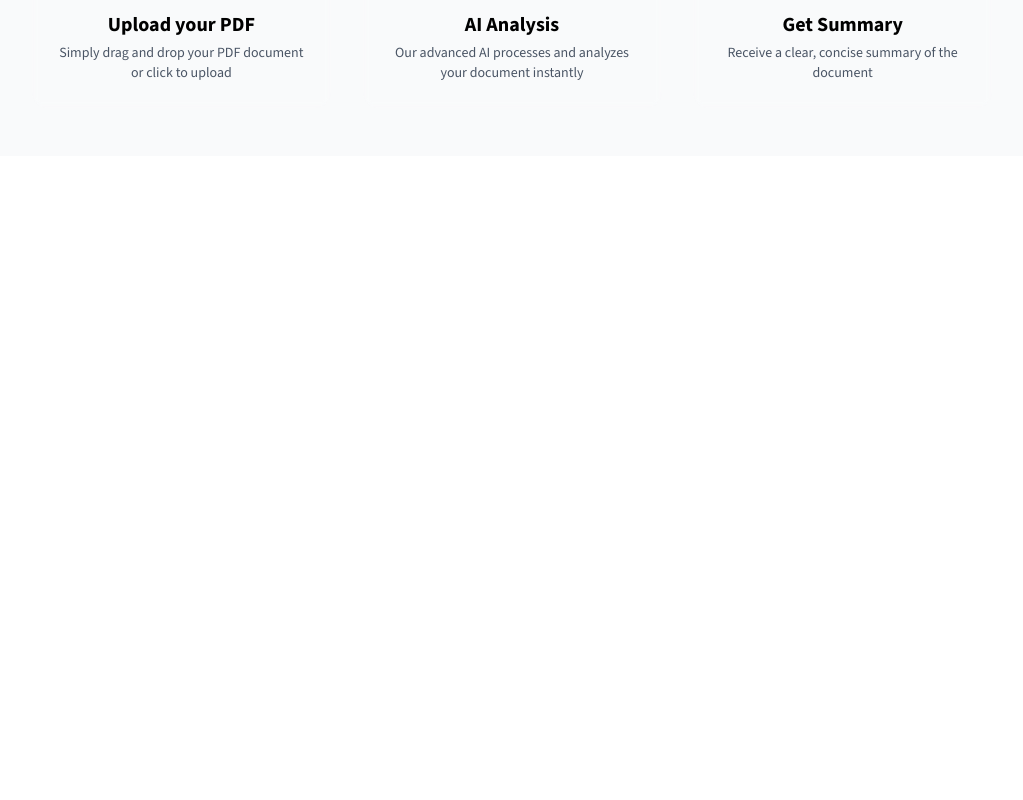
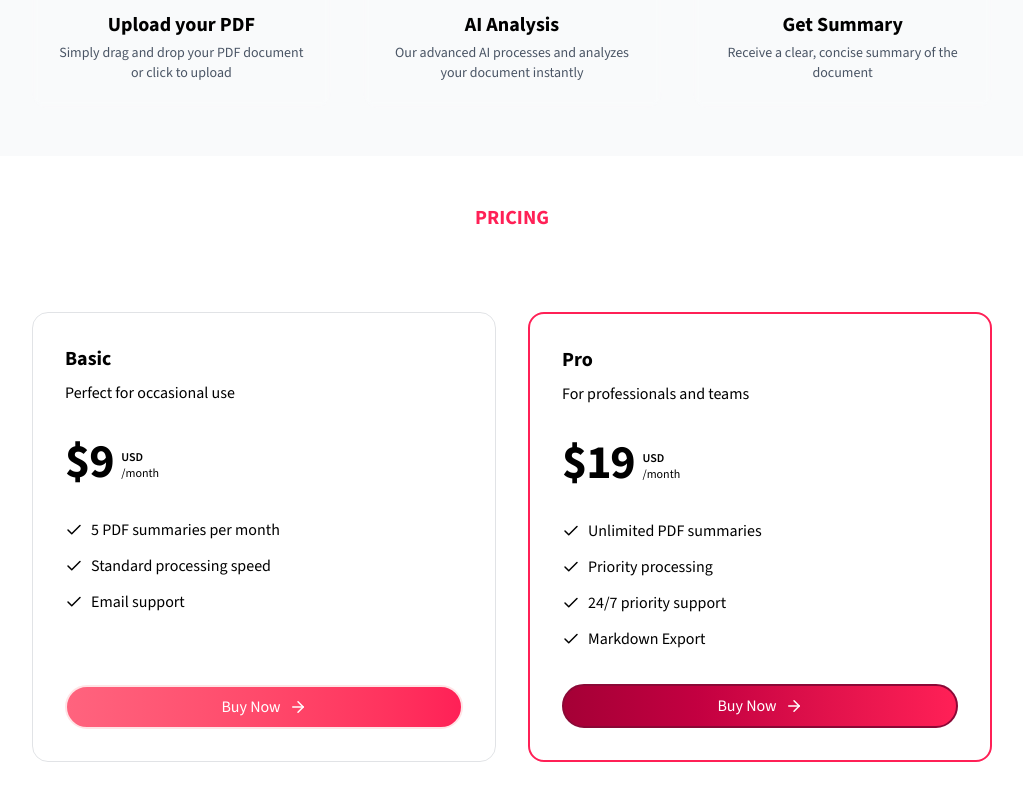
Before and after one commit to Mahdi-Tamjidi/sommaire, a Next.js app: page / in a window 1280 px wide. Shown: the part 1296-2096 px from the top of the page, without its empty margins (128-1151 px from the left). Before the commit the page ends 1452 px from the top, so only its background shows below. Built offline with nearby package versions, Linux system fonts and the light colour scheme.

Commit message:
added pricing section

```diff
--- a/app/page.tsx
+++ b/app/page.tsx
@@ -2,6 +2,7 @@
 import HeroSection from "@/components/home/heroSection";
 import DemoSection from "@/components/home/demoSection";
 import HowItWorksSection from "@/components/home/howItWorksSection";
+import PricingSection from "@/components/home/pricingSection";
 
 export default function Home() {
   return (
@@ -11,6 +12,7 @@
         <HeroSection />
         <DemoSection />
         <HowItWorksSection />
+        <PricingSection />
       </div>
     </div>
   );
--- a/components/home/howItWorksSection.tsx
+++ b/components/home/howItWorksSection.tsx
@@ -54,7 +54,7 @@
         </div>
         <div className="grid grid-cols-1 md:grid-cols-3 gap-8 max-w-6xl mx-auto relative">
           {steps.map((step, idx) => (
-            <div className="relative flex items-stretch">
+            <div key={idx} className="relative flex items-stretch">
               <StepItem key={idx} {...step} />
               {idx < steps.length - 1 && (
                 <div className="hidden md:block absolute top-1/2 -right-4 transform -translate-y-1/2 z-10">
--- /dev/null
+++ b/components/home/pricingSection.tsx
@@ -0,0 +1,121 @@
+import { cn } from "@/lib/utils";
+import { ArrowRight, CheckIcon } from "lucide-react";
+import Link from "next/link";
+
+type PriceType = {
+  name: string;
+  price: number;
+  description: string;
+  items: string[];
+  id: string;
+  paymentLink: string;
+  priceId: string;
+};
+
+const plans = [
+  {
+    id: "basic",
+    name: "basic",
+    description: "Perfect for occasional use",
+    price: 9,
+    items: [
+      "5 PDF summaries per month",
+      "Standard processing speed",
+      "Email support",
+    ],
+    paymentLink: "",
+    priceId: "",
+  },
+  {
+    id: "pro",
+    name: "pro",
+    description: "For professionals and teams",
+    price: 19,
+    items: [
+      "Unlimited PDF summaries",
+      "Priority processing",
+      "24/7 priority support",
+      "Markdown Export",
+    ],
+    paymentLink: "",
+    priceId: "",
+  },
+];
+
+const PricingCard = ({
+  id,
+  name,
+  description,
+  price,
+  items,
+  paymentLink,
+  priceId,
+}: PriceType) => {
+  return (
+    <div className="relative w-full max-w-lg hover:scale-105 hover:transform-all duration-300">
+      <div
+        className={cn(
+          "relative flex flex-col h-full gap-4 lg:gap-8 z-10 p-8 border-[1px] border-gray-500/20 rounded-2xl",
+          id === "pro" && "border-rose-500 gap-5 border-2"
+        )}
+      >
+        <div className="flex justify-between items-center gap-">
+          <div>
+            <p className="text-lg lg:text-xl font-bold capitalize">{name}</p>
+            <p className="text-base-content/80 mt-2">{description}</p>
+          </div>
+        </div>
+        <div className="flex gap-2">
+          <p className="text-5xl tracking-tight font-extrabold">${price}</p>{" "}
+          <div className="flex flex-col justify-end mb-[4px]">
+            <p className="text-xs uppercase font-semibold">USD</p>
+            <p className="text-xs">/month</p>
+          </div>
+        </div>
+
+        <div className="space-y-2.5 leading-relaxed text-base flex-1">
+          {items.map((item, idx) => (
+            <li className="flex items-center gap-2" key={idx}>
+              <CheckIcon size={18} />
+              <span>{item}</span>
+            </li>
+          ))}
+        </div>
+        <div className="space-y-2 flex justify-center w-full">
+          <Link
+            href={paymentLink}
+            className={cn(
+              "w-full rounded-full flex items-center justify-center gap-2 bg-linear-to-r from-rose-800 to-rose-500 hover:from-rose-500 hover:to-rose-800 text-white border-2 py-2",
+              id === "pro"
+                ? "border-rose-900"
+                : "border-rose-100 from-rose-400 to-rose-500"
+            )}
+          >
+            Buy Now
+            <ArrowRight size={18} />
+          </Link>
+        </div>
+      </div>
+    </div>
+  );
+};
+
+const PricingSection = () => {
+  return (
+    <section className="relative overflow-hidden" id="pricing">
+      <div className="py-12 lg:py-12 max-w-5xl mx-auto px-4 sm:px-6 lg:px-8 lg:pt-12">
+        <div className="flex items-center justify-center w-full pb-12">
+          <h2 className="uppercase font-bold text-xl mb-8 text-rose-500">
+            Pricing
+          </h2>
+        </div>
+        <div className="relative flex justify-center flex-col lg:flex-row items-center lg:items-stretch gap-8">
+          {plans.map((plan) => (
+            <PricingCard key={plan.id} {...plan} />
+          ))}
+        </div>
+      </div>
+    </section>
+  );
+};
+export default PricingSection;
```
